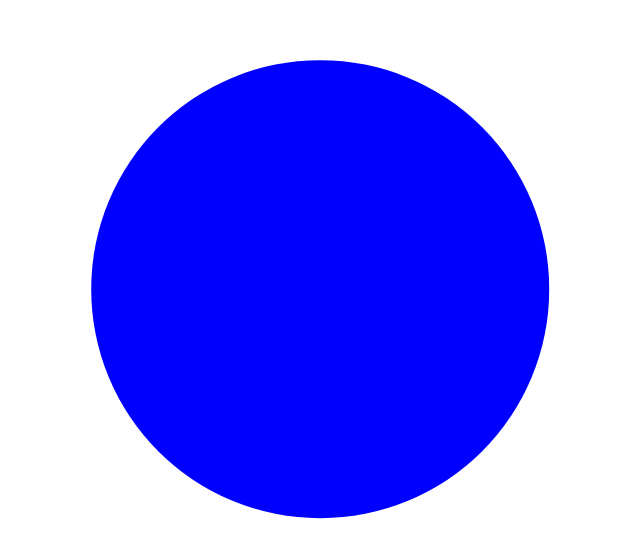
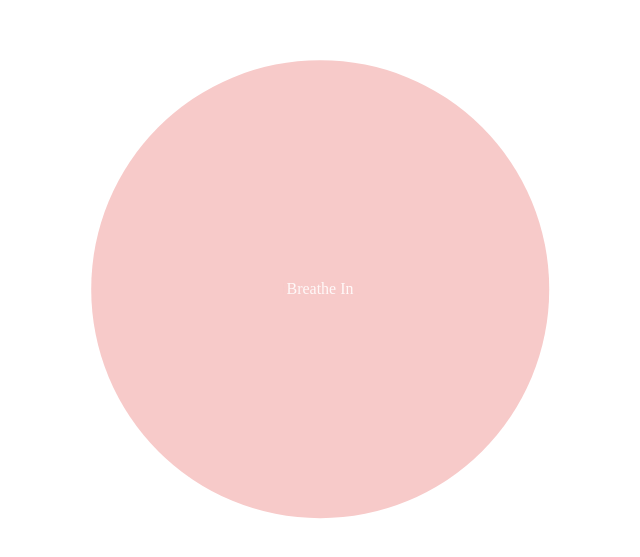
Before and after one commit to jameslevine/breathinghelp, a plain HTML site: page index.html in a window 1280 px wide. Shown: the part 111-668 px from the top of the page, without its empty margins (320-960 px from the left). Drawn offline with Linux system fonts and the light colour scheme.

Commit message:
transition between in and out

```diff
--- a/index.html
+++ b/index.html
@@ -16,7 +16,7 @@
       width: 250px;
       height: 250px;
       transform: translate(-50%, -50%);
-      background-color: blue;
+      background-color: rgb(247, 202, 201);
       border-radius: 50%;
       display; inline;
       animation-name: example;
@@ -30,12 +30,60 @@
         from   {width:250px; height: 250px;}
         to  {width:500px; height: 500px;}
 }
-  </style>
+
+@keyframes breathIn {
+    from   {opacity:0; color: rgb(247, 202, 201);}
+    to  {opacity:1; color: white;}
+}
+
+@keyframes breathOut {
+    from   {opacity:1; color: white;}
+    to  {opacity:0; color: rgb(247, 202, 201);}
+}
+#title {
+  position: absolute;
+  left: 50%;
+  top: 10%;
+  transform: translate(-50%, -50%);
+}
+
+#breatheIn {
+  position: absolute;
+  left: 50%;
+  top: 48%;
+  transform: translate(-50%, -50%);
+  color: white;
+  z-index: 1;
+  opacity: 0;
+  animation-name: breathIn;
+  animation-duration: 7s;
+  animation-direction: alternate;
+  animation-iteration-count: infinite;
+}
+
+#breatheOut {
+  position: absolute;
+  left: 50%;
+  top: 48%;
+  transform: translate(-50%, -50%);
+  color: white;
+  z-index: 1;
+  opacity: 1;
+  animation-name: breathOut;
+  animation-duration: 7s;
+  animation-direction: alternate;
+  animation-iteration-count: infinite;
+}
+</style>
 
 </head>
 
 <body>
+  <h1 id="title"></h1>
+  <p id="breatheIn">Breathe In</p>
+  <p id="breatheOut">Breathe Out</p>
   <div class="dot"></div>
-  <script></script>
+  <script>
+</script>
 </body>
 </html>
```
